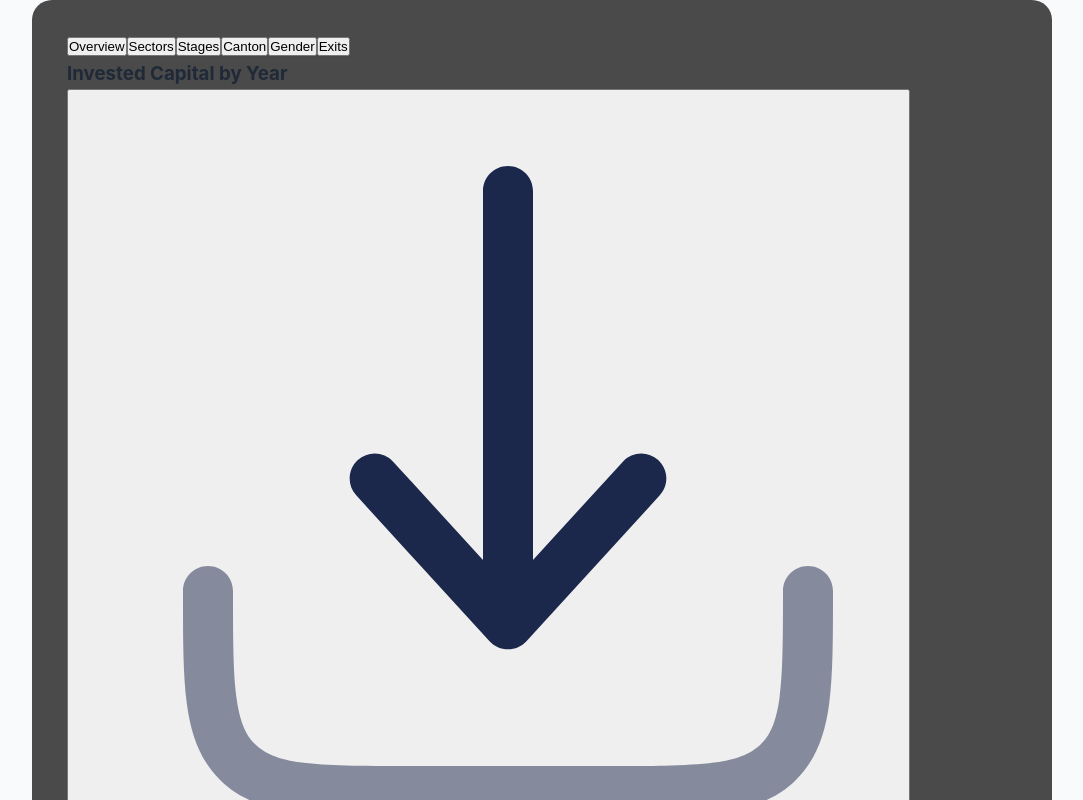
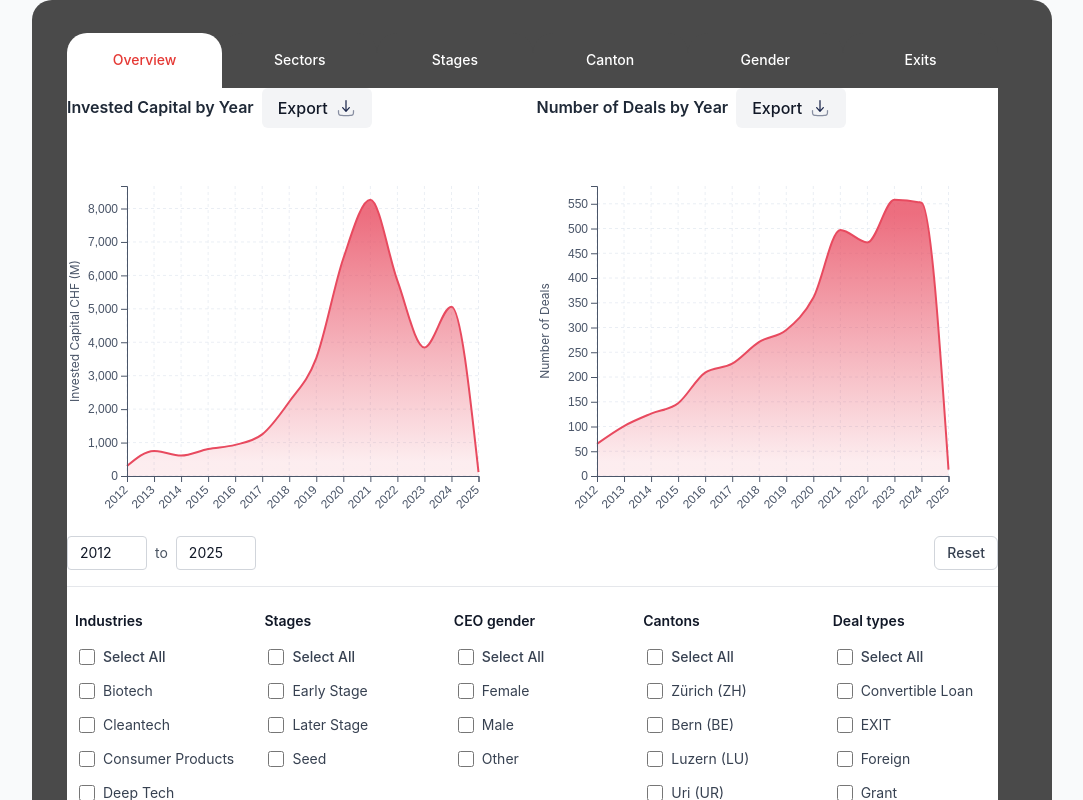
Before and after one commit to alionazherdetska/swiss-vc-dashboard, a React (Create React App) app: page / in a window 1280 px wide. Shown: the top 800 px of the page, without its empty margins (98-1181 px from the left). Built offline with nearby package versions, Linux system fonts and the light colour scheme.

Commit message:
refactored styles

```diff
--- a/src/components/Dashboard.js
+++ b/src/components/Dashboard.js
@@ -11,6 +11,7 @@ import PhaseAnalysisChart from "./charts/PhaseAnalysisChart.js";
 import CantonAnalysisChart from "./charts/CantonAnalysisChart.js";
 import GenderAnalysisChart from "./charts/GenderAnalysisChart.js";
 import ExitsAnalysisChart from "./charts/ExitsAnalysisChart.js";
+import styles from "./Dashboard.module.css";
 
 const Dashboard = () => {
   // Companies only for mapping; UI is deals-only
@@ -192,28 +193,26 @@ const Dashboard = () => {
   }
 
   return (
-    <div className="min-h-screen">
-      <div className="grid grid-cols-1">
+  <div className={`grid grid-cols-1 ${styles.dashboardContainer}`}>
         {/* Charts Panel with tab-like chart selector */}
         <div>
-          <div className="flex flex-col rounded-lg shadow-sm border bg-white border-gray-200">
+          <div className={styles.tabPanel}>
             {/* Tab bar */}
-            <div className="flex bg-[#4A4A4A]">
+            <div className={styles.tabBar}>
               {chartTabs.map((tab, idx) => {
-                // Only first tab gets rounded-tl, last tab gets rounded-tr
                 const isFirst = idx === 0;
                 const isLast = idx === chartTabs.length - 1;
-                const rounded = `${isFirst ? "rounded-tl-lg" : ""} ${isLast ? "rounded-tr-lg" : ""}`;
                 const isActive = activeChart === tab.key;
+                let btnClass = styles.tabButton;
+                if (isFirst) btnClass += ' ' + styles.leftBorder + ' ' + styles.roundedLeft;
+                if (isLast) btnClass += ' ' + styles.rightBorder + ' ' + styles.roundedRight;
+                if (!isFirst && !isLast) btnClass += ' ' + styles.leftBorder + ' ' + styles.rightBorder;
+                btnClass += ' ' + (isActive ? styles.active : styles.inactive);
                 return (
                   <button
                     key={tab.key}
                     onClick={() => setActiveChart(tab.key)}
-                    className={`flex-1 py-2 px-4 text-sm font-medium transition-all border-none focus:outline-none ${rounded} ${
-                      isActive
-                        ? "bg-[#4A4A4A] text-white hover:text-gray-200"
-						: "bg-white text-red-600 shadow-sm border"
-                    }`}
+                    className={btnClass}
                     title={tab.label}
                   >
                     {tab.label}
@@ -223,9 +222,10 @@ const Dashboard = () => {
             </div>
 
             {/* Active chart rendered by tab selection */}
-            <div className="p-4">
+            <div className={`${styles.dashboardContainer}`}>
               {activeChart === "timeline" && (
-                <div className="grid grid-cols-1 md:grid-cols-2 gap-2">
+                <div className={`grid grid-cols-1 md:grid-cols-2 gap-2 ${styles.dashboardContainer}`}>
+
                   <TimelineChart
                     data={chartData.timeline}
                     showVolume={true}
@@ -290,7 +290,6 @@ const Dashboard = () => {
         <div>
         </div>
       </div>
-    </div>
   );
 };
 
--- /dev/null
+++ b/src/components/Dashboard.module.css
@@ -0,0 +1,46 @@
+.dashboardContainer {
+  border-radius: 20px;
+  background-color: #fff;
+}
+
+.dashboardCharts {
+  border-top-left-radius: 20px;
+  border-top-right-radius: 20px;
+}
+
+.tabPanel {
+  border: 24px;
+}
+.tabBar {
+  display: flex;
+  background: #4A4A4A;
+  height: 55px;
+}
+
+.tabButton {
+  flex: 1;
+  height: 55px;
+  padding-left: 1rem;
+  padding-right: 1rem;
+  font-size: 0.875rem;
+  font-weight: 500;
+  transition: all 0.2s;
+  border: none;
+  outline: none;
+  border-top-left-radius: 20px;
+  border-top-right-radius: 20px;
+}
+
+.tabButton.active {
+  background: #fff;
+  color: #e53935;
+}
+
+.tabButton.inactive {
+  background: #4A4A4A;
+  color: #fff;
+}
+
+.tabButton.inactive:hover {
+  color: #e0e0e0;
+}
--- a/src/styles.css
+++ b/src/styles.css
@@ -1,9 +1,3 @@
-.dashboard-container {
-  max-width: 1600px;
-  width: 100%;
-  margin: 0 auto;
-  padding: 40px 0 0 0;
-}
 /* src/styles.css */
 @import "https://cdn.jsdelivr.net/npm/tailwindcss@2.2.19/dist/tailwind.min.css";
 
```
